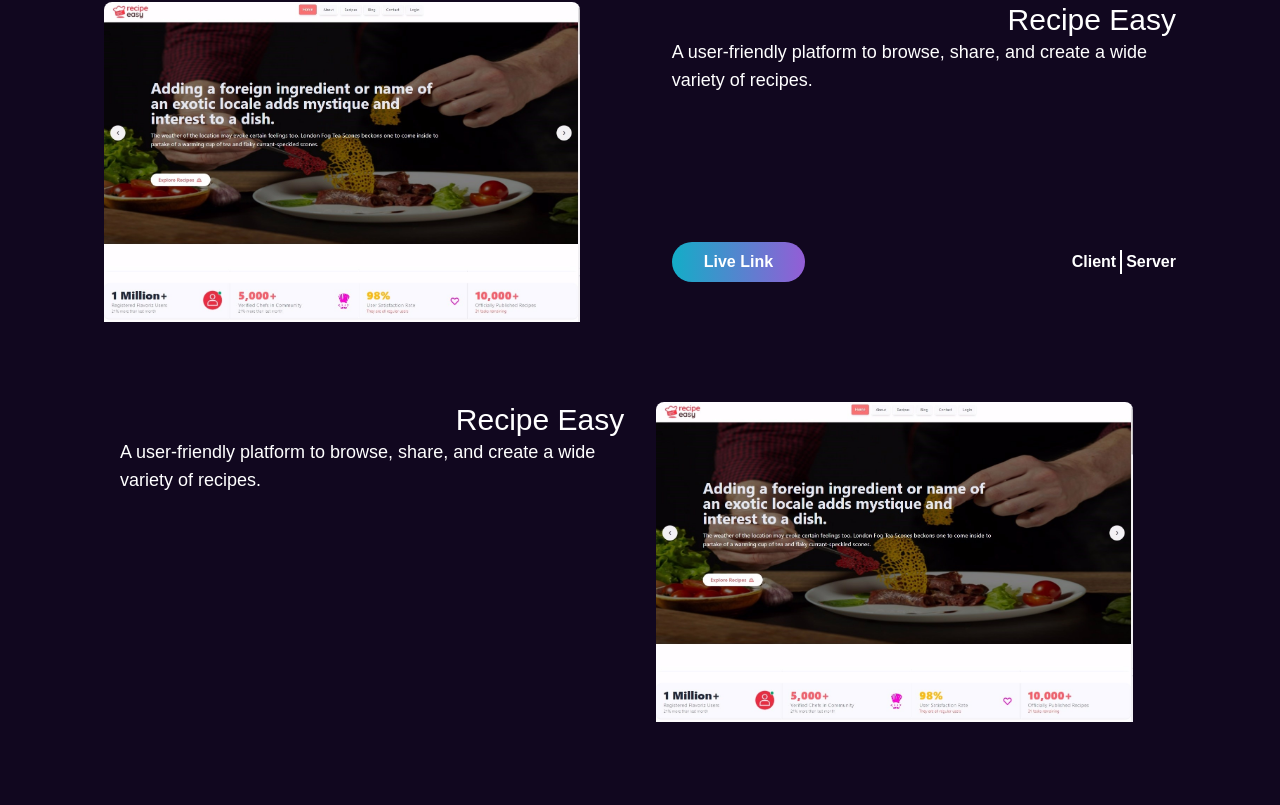
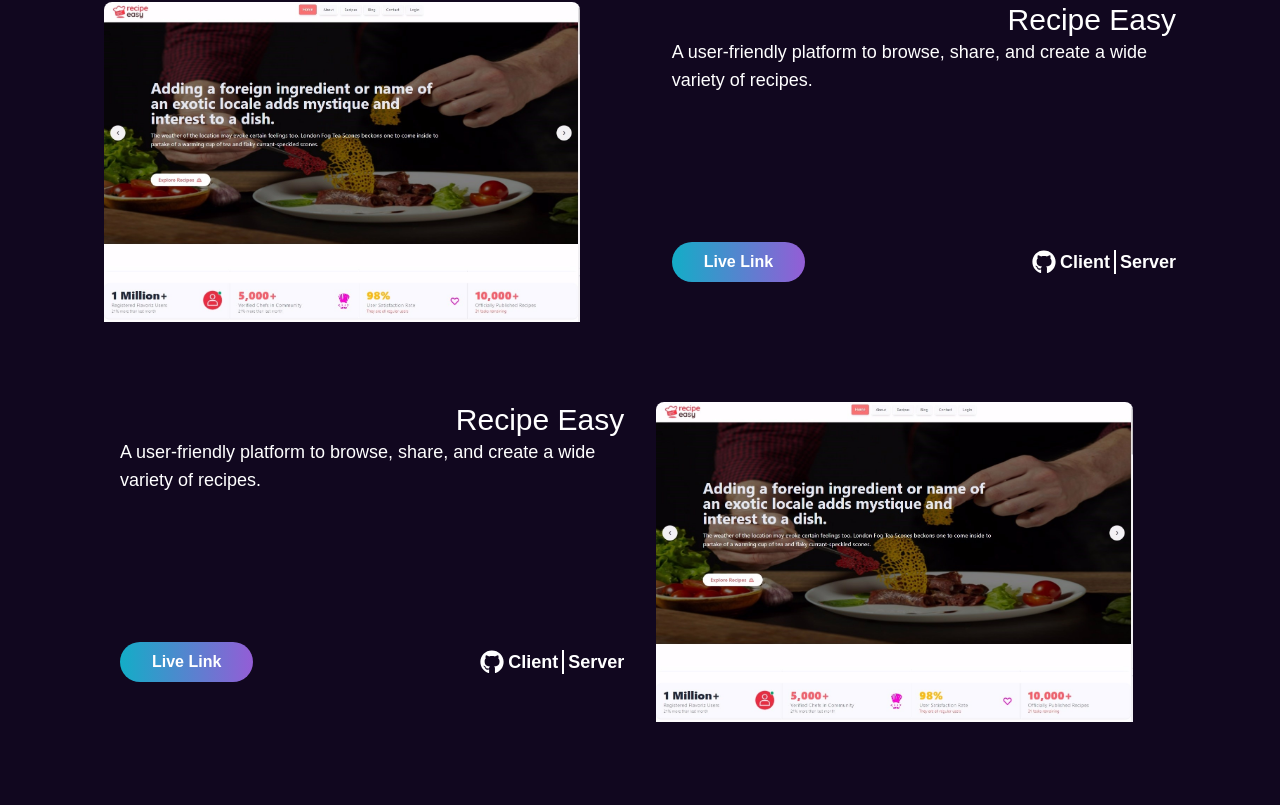
Before and after one commit to TanvirAlamSk/My-Portfolio, a React (Vite) app: page / in a window 1280 px wide. Shown: the part 1963-2768 px from the top of the page. Built offline with nearby package versions, Linux system fonts and the light colour scheme.

Commit message:
work on projrcts section  done

```diff
--- a/src/App.jsx
+++ b/src/App.jsx
@@ -2,6 +2,7 @@
 // import About from './components/Home/About'
 import About1 from './components/Home/About1'
 import Bannar from './components/Home/Bannar'
+import ContactMe from './components/Home/ContactMe'
 import Projects from './components/Home/Projects'
 import Skill from './components/Home/Skill'
 import Home from './pages/Home'
@@ -16,6 +17,7 @@
       <About1></About1>
       <Skill></Skill>
       <Projects></Projects>
+      <ContactMe></ContactMe>
     </div>
   )
 }
--- /dev/null
+++ b/src/components/Home/ContactMe.jsx
@@ -0,0 +1,10 @@
+const ContactMe = () => {
+    return (
+        <div className="common-style mt-10">
+            <h2 className="text-4xl font-semibold my-10 text-center bg-clip-text text-fill-transparent  bg-gradient-to-r from-[#3BF686] to-[#4CA9FF]">Contact Me</h2>
+            <p>Lorem ipsum dolor sit amet consectetur adipisicing elit. Officia maxime alias, in, temporibus nam iure sunt laudantium et tempora repudiandae necessitatibus minima qui adipisci tenetur aliquid odit distinctio possimus! Quisquam.</p>
+        </div>
+    );
+};
+
+export default ContactMe;
--- a/src/components/Home/Projects.jsx
+++ b/src/components/Home/Projects.jsx
@@ -1,42 +1,55 @@
 import project1 from '../../assets/project/progect1.jpg';
+import { FaGithub } from "react-icons/fa";
 import './Projects.css'
+
 const Projects = () => {
     return (
         <div className="common-style">
             <h2 className="text-4xl font-semibold my-10 text-center bg-clip-text text-fill-transparent  bg-gradient-to-r from-[#3BF686] to-[#4CA9FF]">My Projects</h2>
-            <div className="mx-10">
+            <div className="md:mx-10">
                 <div className='flex flex-col md:flex-row justify-between gap-8 mb-20'>
-                    <div className='w-1/2 h-80 overflow-auto scrollSection'>
+                    <div className='w-full md:w-1/2 h-80 overflow-auto scrollSection'>
                         <img src={project1} className='w-11/12 rounded-lg' alt=""></img>
                     </div>
-                    <div className='w-1/2 ps-4 flex flex-col justify-between'>
+                    <div className='w-full md:w-1/2 ps-4 flex flex-col justify-between'>
                         <div>
-                            <h3 className='text-3xl float-end'>Recipe Easy</h3>
-                            <p className='text-lg float-end'>A user-friendly platform to browse, share, and create a wide variety of recipes.</p>
+                            <h3 className='text-3xl md:float-end'>Recipe Easy</h3>
+                            <p className='text-lg md:float-end'>A user-friendly platform to browse, share, and create a wide variety of recipes.</p>
                         </div>
 
                         <br></br>
-                        <div className='mb-10 flex justify-between'>
+                        <div className='mb-10 flex flex-col md:flex-row justify-between'>
                             <button className='px-8 py-2 rounded-3xl font-semibold bg-gradient-to-r from-[#13ADC7] to-[#945DD6]'>Live Link</button>
-                            <div className='flex items-center gap-1'>
-                                <p className='font-semibold'>Client</p>
+                            <div className='flex justify-center items-center gap-1'>
+                                <FaGithub className='w-6 h-6' />
+                                <p className='text-lg font-bold'>Client</p>
                                 <div className='w-0.5 h-6 bg-white'></div>
-                                <p className='font-semibold'>Server</p>
+                                <p className='text-lg font-semibold'>Server</p>
                             </div>
                         </div>
                     </div>
                 </div>
-                <div className='flex flex-col md:flex-row-reverse  justify-between gap-8 mb-20'>
-                    <div className='w-1/2 h-80 overflow-auto scrollSection'>
+                <div className='flex flex-col md:flex-row-reverse  justify-between md:gap-8 mb-20'>
+                    <div className='w-full md:w-1/2 h-80 overflow-auto scrollSection'>
                         <img src={project1} className='w-11/12 rounded-lg' alt=""></img>
                     </div>
-                    <div className='w-1/2 ps-4'>
-                        <h3 className='text-3xl float-end'>Recipe Easy</h3>
-                        <p className='text-lg float-end'>A user-friendly platform to browse, share, and create a wide variety of recipes.</p>
+                    <div className='w-full md:w-1/2 md:ps-4 flex flex-col justify-between'>
+                        <div>
+                            <h3 className='text-3xl md:float-end'>Recipe Easy</h3>
+                            <p className='text-lg md:float-end'>A user-friendly platform to browse, share, and create a wide variety of recipes.</p>
+                        </div>
+
+                        <br></br>
+                        <div className='mb-10 flex flex-col md:flex-row justify-between'>
+                            <button className='px-8 py-2 rounded-3xl font-semibold bg-gradient-to-r from-[#13ADC7] to-[#945DD6]'>Live Link</button>
+                            <div className='flex justify-center items-center gap-1'>
+                                <FaGithub className='w-6 h-6' />
+                                <p className='text-lg font-bold'>Client</p>
+                                <div className='w-0.5 h-6 bg-white'></div>
+                                <p className='text-lg font-semibold'>Server</p>
+                            </div>
+                        </div>
                     </div>
-                </div>
-                <div>
-                    Lorem ipsum dolor, sit amet consectetur adipisicing elit. Ea aspernatur, vitae aut hic debitis, nulla error temporibus corporis placeat reprehenderit dicta officiis exercitationem. Enim sunt nam non, consectetur vel eos!
                 </div>
             </div>
         </div>
```
